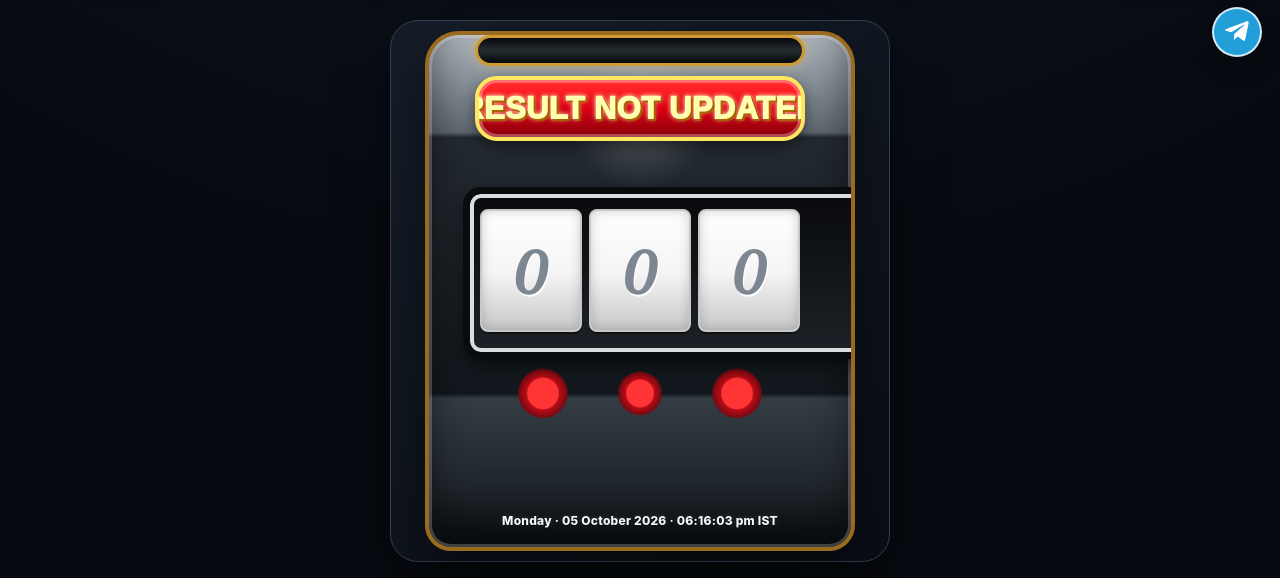
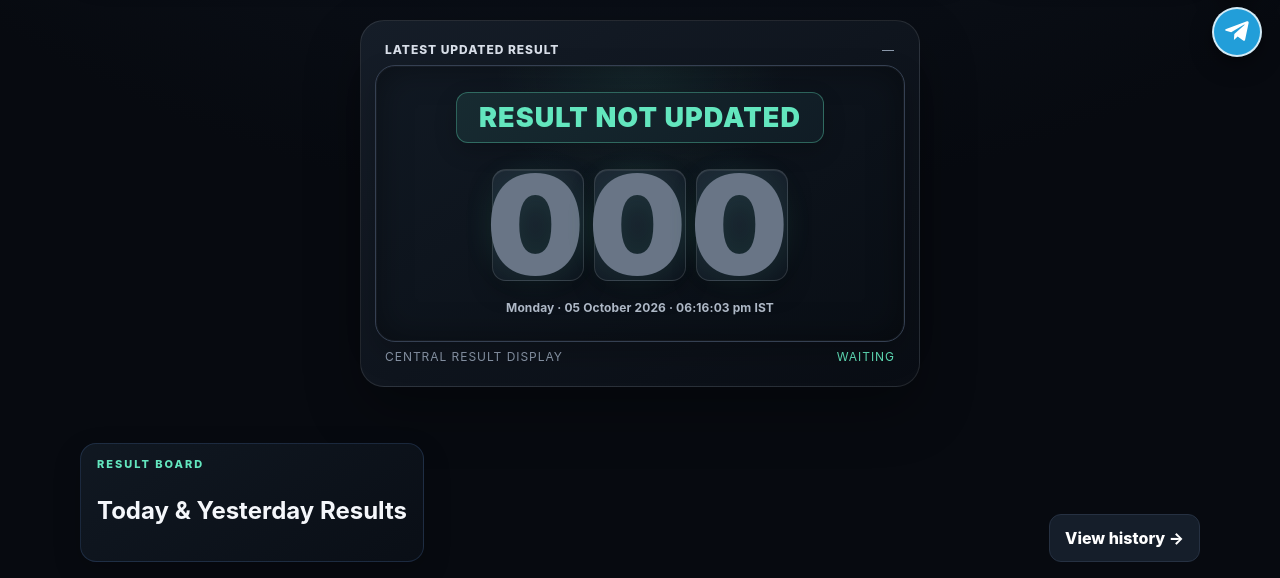
Before and after one commit to Parth12221780/parth, a plain HTML site: page public/index.html in a window 1280 px wide. Shown: the part 725-1303 px from the top of the page. Drawn offline with Linux system fonts and the light colour scheme; no server answers.

Commit message:
Restore the Home page Result Machine design; keep the other game pages unchanged.
Restored the Home page to a compact modern Result Machine with clean result tiles, game label, and clock. The new styling is scoped only to Home, so the eight individual game pages keep their existing machine design.

v86

```diff
--- /dev/null
+++ b/public/home-result-machine.css
@@ -0,0 +1,167 @@
+/* Home page Result Machine — restored clean/compact modern design. */
+/* This file intentionally scopes every rule to .home-page so game pages are untouched. */
+
+.home-page .prize-machine-shell.machine{
+  width:min(100%,560px);
+  margin:0 auto;
+  padding:14px;
+  border:1px solid rgba(255,255,255,.10);
+  border-radius:24px;
+  background:linear-gradient(145deg,#151d28,#090d14);
+  box-shadow:0 24px 55px rgba(0,0,0,.30);
+}
+
+.home-page .prize-machine-shell .machine-top,
+.home-page .prize-machine-shell .machine-bottom{
+  display:flex;
+}
+
+.home-page .prize-machine-shell .machine-screen{
+  width:100%;
+  aspect-ratio:auto;
+  min-height:0 !important;
+  height:auto;
+  margin:8px 0;
+  padding:26px 24px 24px !important;
+  border:1px solid #354052 !important;
+  border-radius:20px !important;
+  overflow:hidden;
+  position:relative;
+  display:flex !important;
+  align-items:center;
+  justify-content:center;
+  background:
+    radial-gradient(circle at 50% 0%,rgba(99,230,190,.08),transparent 38%),
+    linear-gradient(145deg,#111923,#090e15) !important;
+  box-shadow:
+    inset 0 0 0 1px rgba(255,255,255,.04),
+    inset 0 0 35px rgba(0,0,0,.38),
+    0 12px 30px rgba(0,0,0,.20) !important;
+}
+
+.home-page .prize-machine-shell .machine-screen::before,
+.home-page .prize-machine-shell .machine-screen::after{
+  display:none;
+}
+
+.home-page .prize-machine-shell .machine-game{
+  position:static;
+  display:inline-flex;
+  min-width:180px;
+  max-width:90%;
+  margin:0 auto;
+  padding:10px 22px;
+  border:1px solid rgba(99,230,190,.35);
+  border-radius:12px;
+  background:linear-gradient(135deg,#172b31,#101c25);
+  color:#63e6be;
+  font-family:Inter,ui-sans-serif,system-ui,sans-serif;
+  font-size:clamp(18px,3vw,27px);
+  line-height:1.1;
+  font-weight:900;
+  letter-spacing:.04em;
+  text-transform:uppercase;
+  text-shadow:none;
+  white-space:nowrap;
+  overflow:hidden;
+  text-overflow:ellipsis;
+  box-shadow:0 8px 22px rgba(0,0,0,.20);
+  animation:none;
+  z-index:auto;
+}
+
+.home-page .prize-machine-shell .machine-number{
+  position:static;
+  width:100%;
+  height:auto;
+  min-height:120px;
+  margin:22px 0 14px;
+  display:flex;
+  align-items:center;
+  justify-content:center;
+  gap:10px;
+  color:#fff;
+  font-family:Inter,ui-sans-serif,system-ui,sans-serif;
+  font-style:normal;
+  font-weight:950;
+  font-size:clamp(76px,13vw,138px);
+  line-height:.9;
+  letter-spacing:.04em;
+  text-shadow:0 0 30px rgba(99,230,190,.12);
+  z-index:auto;
+}
+
+.home-page .prize-machine-shell .machine-number span{
+  display:flex;
+  flex:0 0 92px;
+  width:92px;
+  height:112px;
+  align-items:center;
+  justify-content:center;
+  border:1px solid rgba(255,255,255,.13);
+  border-radius:14px;
+  background:linear-gradient(145deg,#1b2532,#0e151e);
+  color:#fff;
+  box-shadow:
+    inset 0 1px 0 rgba(255,255,255,.08),
+    0 10px 24px rgba(0,0,0,.24);
+}
+
+.home-page .prize-machine-shell .machine-number.empty-number span{
+  color:#697586;
+}
+
+.home-page .prize-machine-shell .machine-date{
+  position:static;
+  width:100%;
+  margin:0;
+  color:#aeb8c6;
+  text-align:center;
+  font-size:12px;
+  font-weight:700;
+  letter-spacing:.01em;
+  white-space:normal;
+  text-shadow:none;
+  z-index:auto;
+}
+
+.home-page .prize-machine-shell .machine-bottom span:last-child{
+  color:#63e6be;
+}
+
+@media(max-width:560px){
+  .home-page .prize-machine-shell.machine{
+    width:100%;
+    padding:9px;
+    border-radius:19px;
+  }
+
+  .home-page .prize-machine-shell .machine-screen{
+    padding:20px 12px 18px !important;
+    border-radius:15px !important;
+  }
+
+  .home-page .prize-machine-shell .machine-game{
+    min-width:145px;
+    padding:8px 15px;
+    font-size:16px;
+  }
+
+  .home-page .prize-machine-shell .machine-number{
+    min-height:84px;
+    margin:16px 0 11px;
+    gap:6px;
+    font-size:64px;
+  }
+
+  .home-page .prize-machine-shell .machine-number span{
+    flex:0 0 70px;
+    width:70px;
+    height:82px;
+    border-radius:10px;
+  }
+
+  .home-page .prize-machine-shell .machine-date{
+    font-size:10px;
+  }
+}
--- a/public/index.html
+++ b/public/index.html
@@ -4,7 +4,7 @@
 <meta charset="utf-8"><meta name="viewport" content="width=device-width,initial-scale=1">
 <title>Number Results Portal — Latest Results & History</title>
 <meta name="description" content="View today's and yesterday's number results with organized historical records.">
-<link rel="stylesheet" href="/styles.css?v=77"><link rel="stylesheet" href="/home-how-works.css?v=1"><link id="siteFavicon" rel="icon" href="/favicon.ico"><script src="/site.js" defer></script>
+<link rel="stylesheet" href="/styles.css?v=77"><link rel="stylesheet" href="/home-result-machine.css?v=1"><link rel="stylesheet" href="/home-how-works.css?v=1"><link id="siteFavicon" rel="icon" href="/favicon.ico"><script src="/site.js" defer></script>
 </head>
 <body>
 <header class="site-header"><div class="wrap nav"><a class="brand" href="/">NUMBER<span>RESULTS</span></a><nav><a class="active" href="/">Home</a><a href="/history.html">History</a><a href="/about.html">About</a><a href="/disclaimer.html">Disclaimer</a></nav></div></header>
@@ -32,7 +32,7 @@
 (()=>{const el=document.querySelector(".site-result-date");if(el){const d=new Date();el.textContent=d.toLocaleDateString("en-IN",{day:"numeric",month:"long",year:"numeric"}).replace(/^(.+)$/,(m)=>{const day=d.getDate(),s=day%10===1&&day!==11?"st":day%10===2&&day!==12?"nd":day%10===3&&day!==13?"rd":"th";return day+s+" "+d.toLocaleDateString("en-IN",{month:"long",year:"numeric"});});}})();
 </script>
 
-<div class="social-cta"><a class="social-btn whatsapp-btn" href="https://wa.me/918207373406" target="_blank" rel="noopener noreferrer">WhatsApp</a><a class="social-btn telegram-btn" href="https://t.me/+5MHFX7UjtJYwYWI1" target="_blank" rel="noopener noreferrer">Telegram</a></div><div id="newResultAlert" class="new-result-alert" hidden><div><strong>🔔 New Result Published</strong><span id="newResultText">A new result has been updated.</span></div><button id="dismissResultAlert" type="button" aria-label="Dismiss">×</button></div><section id="youtubeCarousel" class="wrap youtube-carousel" aria-label="YouTube videos"></section><main>
+<div class="social-cta"><a class="social-btn whatsapp-btn" href="https://wa.me/918207373406" target="_blank" rel="noopener noreferrer">WhatsApp</a><a class="social-btn telegram-btn" href="https://t.me/+5MHFX7UjtJYwYWI1" target="_blank" rel="noopener noreferrer">Telegram</a></div><div id="newResultAlert" class="new-result-alert" hidden><div><strong>🔔 New Result Published</strong><span id="newResultText">A new result has been updated.</span></div><button id="dismissResultAlert" type="button" aria-label="Dismiss">×</button></div><section id="youtubeCarousel" class="wrap youtube-carousel" aria-label="YouTube videos"></section><main class="home-page">
 <section class="hero wrap"><div><p class="eyebrow">LATEST RESULT DISPLAY</p><h1>Latest results, <span>shown clearly.</span></h1><p class="hero-copy">Today's and yesterday's results in one simple view. Each game keeps its own result until a new result is entered.</p></div><div class="hero-meta"><span id="todayLabel">Loading date…</span><span class="live-dot">● Live database</span></div></section>
 
 <section class="machine-wrap wrap">
```
